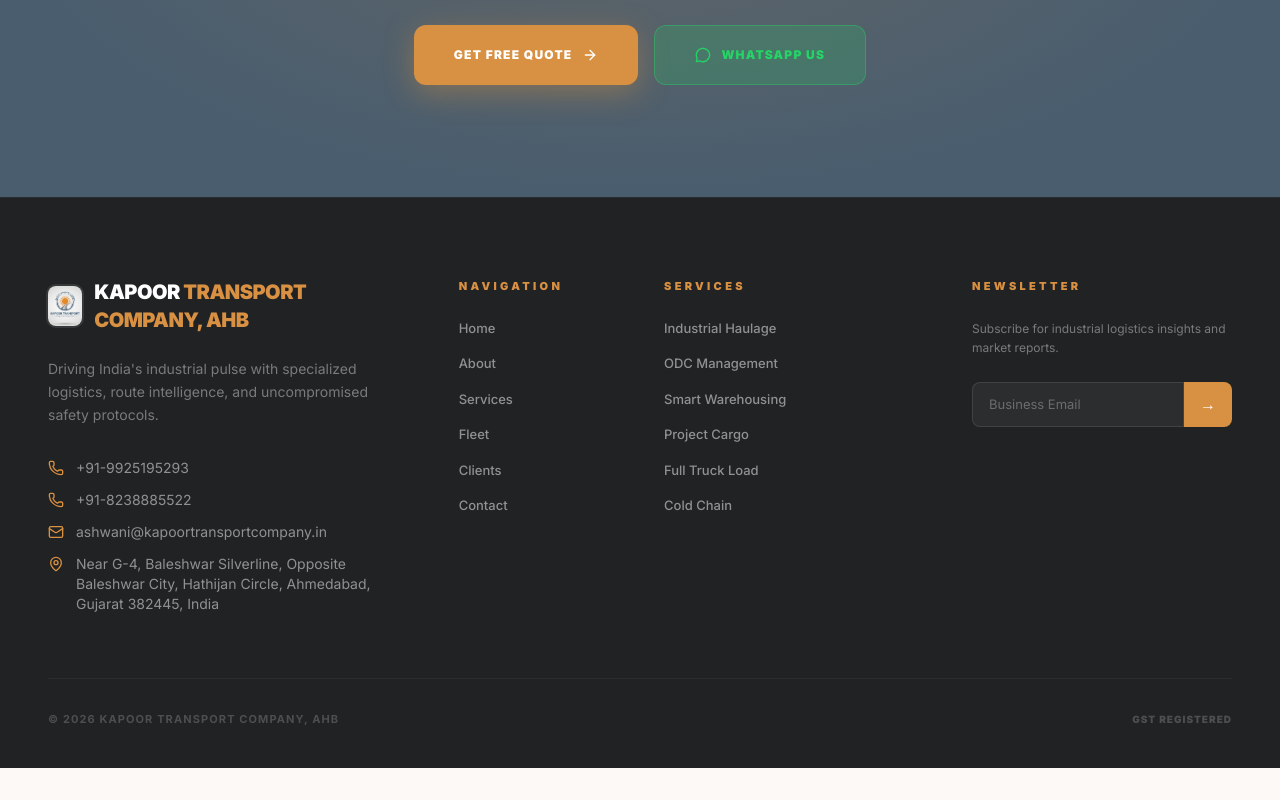
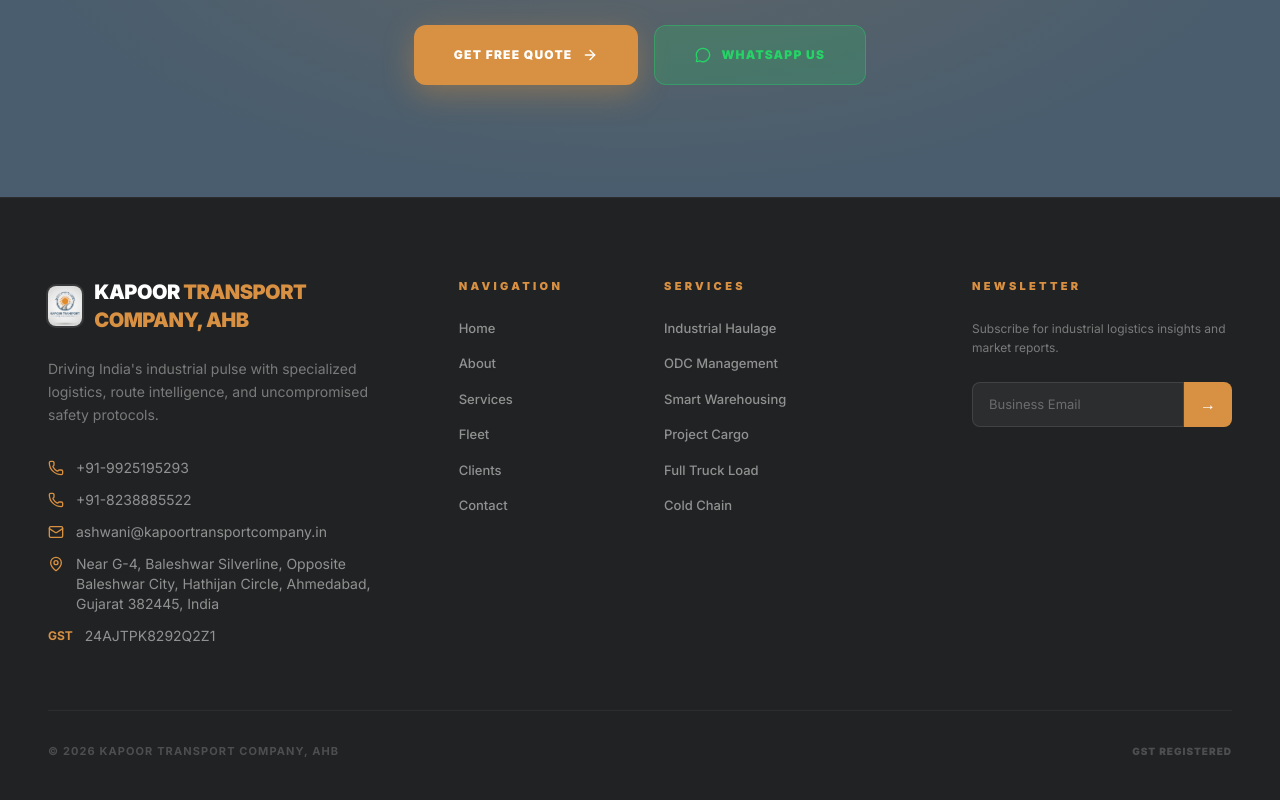
Before and after one commit to Kunj2411/kapoor, a Next.js app: page / in a window 1280 px wide. Shown: the part 6826-7626 px from the top of the page. Before the commit the page ends 7594 px from the top, so only its background shows below. Built offline with nearby package versions, Linux system fonts and the light colour scheme; no server answers.

Commit message:
Update Footer

```diff
--- a/src/components/Footer.tsx
+++ b/src/components/Footer.tsx
@@ -39,6 +39,10 @@
               </a>
               <p className="flex items-start gap-3 text-white/50">
                 <MapPin className="w-4 h-4 text-cta mt-0.5 shrink-0" /> {SITE.address}
+              </p>
+              <p className="flex items-center gap-3 text-white/50">
+                <span className="text-cta font-bold text-xs shrink-0">GST</span>
+                24AJTPK8292Q2Z1
               </p>
             </div>
           </div>
```
